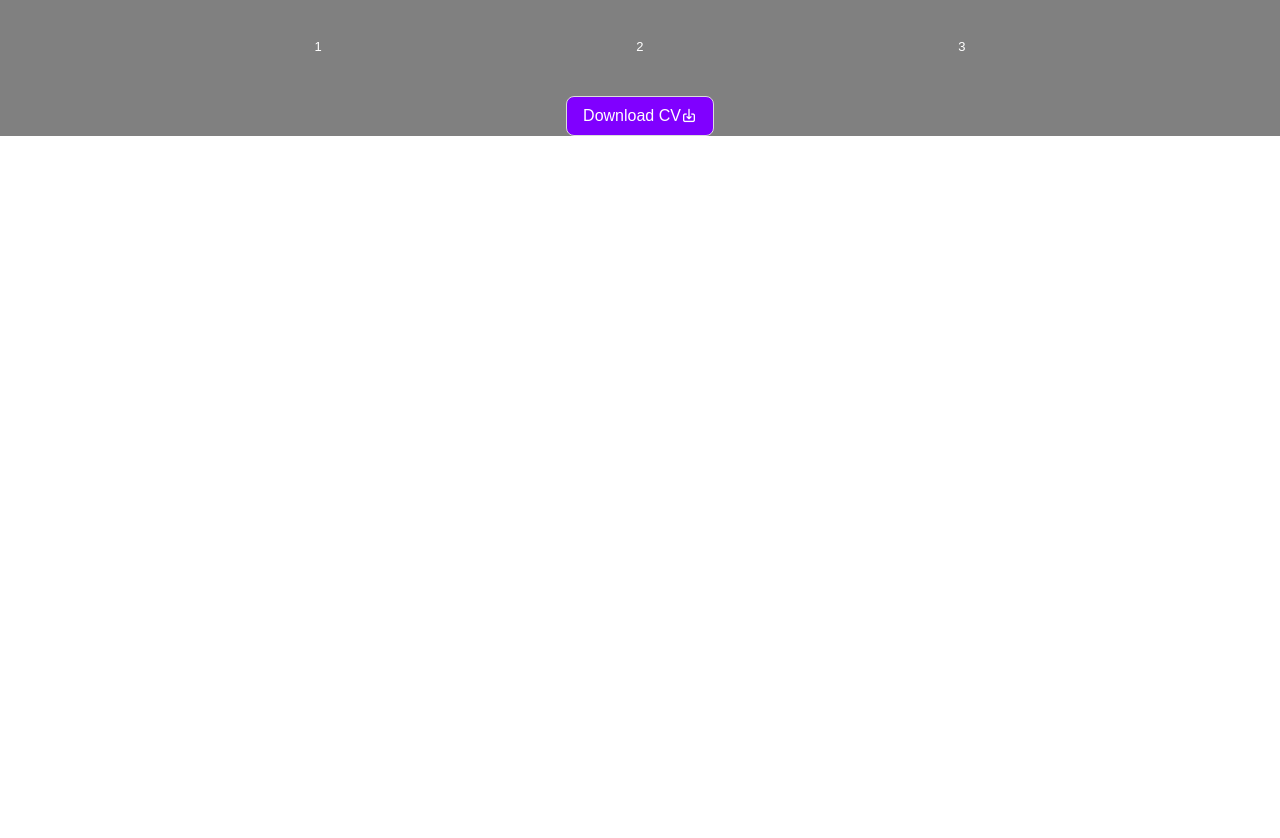
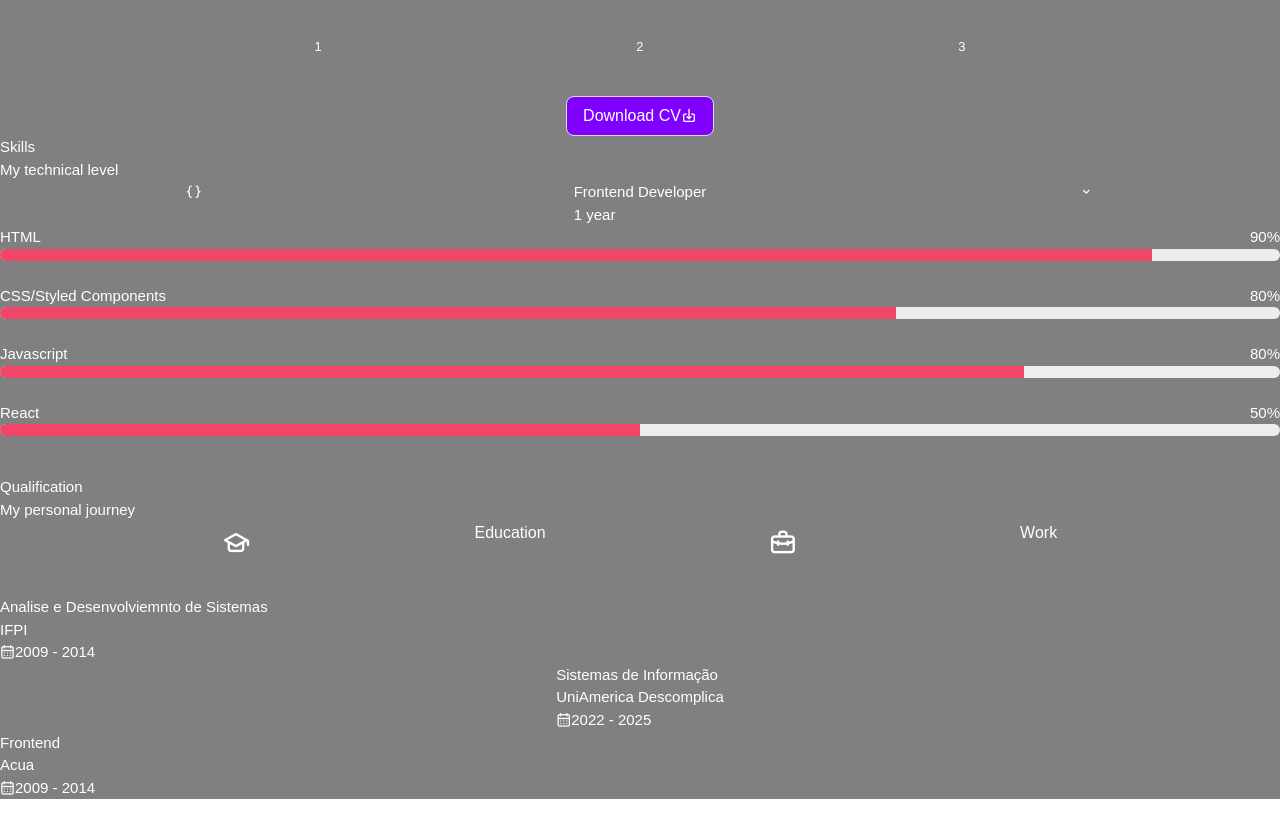
Before and after one commit to dnosuke/new-portfolio, a React (Create React App) app: page / in a window 1280 px wide. Shown: the part 520-1358 px from the top of the page. Before the commit the page ends 800 px from the top, so only its background shows below. Built offline with nearby package versions, Linux system fonts and the light colour scheme.

Commit message:
add skills and qualification

```diff
--- a/src/App.tsx
+++ b/src/App.tsx
@@ -3,6 +3,8 @@ import { About } from './components/About';
 import { ImageHome } from './components/Image';
 import { Introduce } from './components/Introduce';
 import { Navbar } from './components/Navbar';
+import { Qualification } from './components/Qualification';
+import { Skills } from './components/Skills';
 import { Social } from './components/SocialMedia';
 import * as C from './styles';
 
@@ -19,6 +21,8 @@ function App() {
         <ImageHome />
       </C.Container>
         <About />
+        <Skills />
+        <Qualification />
     </div>
   );
 }
--- /dev/null
+++ b/src/components/Qualification/index.tsx
@@ -0,0 +1,74 @@
+import React from "react";
+import * as C from "./styles";
+
+export const Qualification = () => {
+
+    return (
+
+        <C.Container>
+            <h1>Qualification</h1>
+            <span>My personal journey</span>
+
+            <div className="tabs">
+                <i className="uil uil-graduation-cap"></i>
+                <h3>Education</h3>
+                <i className="uil uil-briefcase-alt"></i>
+                <h3>Work</h3>
+            </div>
+
+            <C.Data>
+                <div>
+                    <h3>Analise e Desenvolviemnto de Sistemas</h3>
+                    <span>IFPI</span>
+                    <div className="calendar">
+                        <i className="uil uil-calendar-alt"></i>
+                        <span>2009 - 2014</span>
+                    </div>
+                </div>
+
+                <div>
+                    <span></span>
+                    <span></span>
+                </div>
+
+                <div>
+                    <span></span>
+                    <span></span>
+                </div>
+
+                <div>
+                    <span></span>
+                    <span></span>
+                </div>
+
+                <div>
+                    <h3>Sistemas de Informação</h3>
+                    <span>UniAmerica Descomplica</span>
+                    <div className="calendar">
+                        <i className="uil uil-calendar-alt"></i>
+                        <span>2022 - 2025</span>
+                    </div>
+                </div>
+
+                <div>
+                    <span></span>
+                    <span></span>
+                </div>
+
+                <div>
+                    <h3>Frontend</h3>
+                    <span>Acua</span>
+                    <div className="calendar">
+                        <i className="uil uil-calendar-alt"></i>
+                        <span>2009 - 2014</span>
+                    </div>
+                </div>
+
+                <div>
+                    <span></span>
+                </div>
+            </C.Data>
+        </C.Container>
+
+    )
+}
--- /dev/null
+++ b/src/components/Qualification/styles.ts
@@ -0,0 +1,30 @@
+import styled from "styled-components";
+
+export const Container = styled.div`
+    display: flex;
+    flex-direction: column;
+
+    .tabs {
+        display: flex;
+        justify-content: space-evenly;
+        margin-bottom: 2rem;
+
+        h3 {
+            cursor: pointer;
+        }
+
+        h3:hover {
+            color: red;
+        }
+
+        i {
+            font-size: 1.8rem;
+        }
+    }
+`;
+
+export const Data = styled.div`
+    display: grid;
+    grid-template-columns: 1fr max-content 1fr;
+    column-gap: 1.5rem;
+`;
--- /dev/null
+++ b/src/components/Skills/index.tsx
@@ -0,0 +1,44 @@
+import React from "react";
+import * as C from "./styles";
+
+export const Skills = () => {
+
+    return (
+
+        <C.Container>
+            <h2>Skills</h2>
+            <span>My technical level</span>
+
+            <div className="stack">
+                <i className="uil uil-brackets-curly"></i>
+                <div>
+                    <h1>Frontend Developer</h1>
+                    <span>1 year</span>
+                </div>
+                <i className="uil uil-angle-down"></i>
+            </div>
+
+            <div className="skill">
+                <h3>HTML</h3>
+                <span>90%</span>
+            </div>
+            <progress className="progress is-small is-danger" value="90" max="100"></progress>
+            <div className="skill">
+                <h3>CSS/Styled Components</h3>
+                <span>80%</span>
+            </div>
+            <progress className="progress is-small is-danger" value="70" max="100"></progress>
+            <div className="skill">
+                <h3>Javascript</h3>
+                <span>80%</span>
+            </div>
+            <progress className="progress is-small is-danger" value="80" max="100"></progress>
+            <div className="skill">
+                <h3>React</h3>
+                <span>50%</span>
+            </div>
+            <progress className="progress is-small is-danger" value="50" max="100"></progress>
+        </C.Container>
+
+    )
+}
--- /dev/null
+++ b/src/components/Skills/styles.ts
@@ -0,0 +1,23 @@
+import styled from "styled-components";
+
+export const Container = styled.div`
+    display: flex;
+    flex-direction: column;
+    margin-bottom: 2.5rem;
+    cursor: pointer;
+
+    .skill {
+        display: flex;
+        justify-content: space-between;
+    }
+
+    .stack {
+        display: flex;
+        justify-content: space-around;
+    }
+`;
+
+export const Title = styled.div`
+    display: flex;
+    flex-direction: column;
+`;
```
